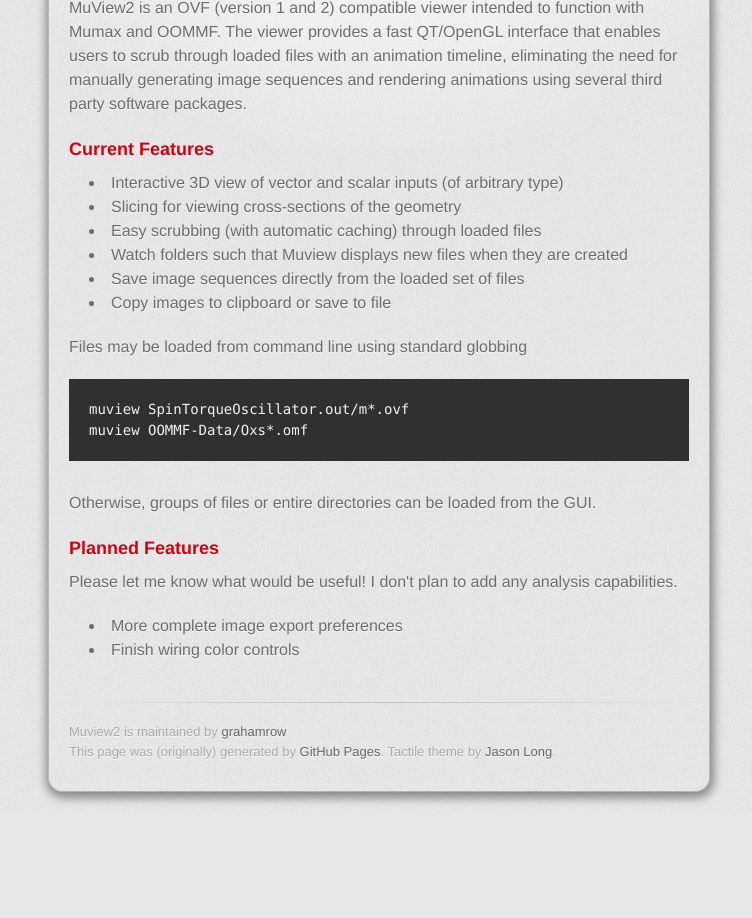
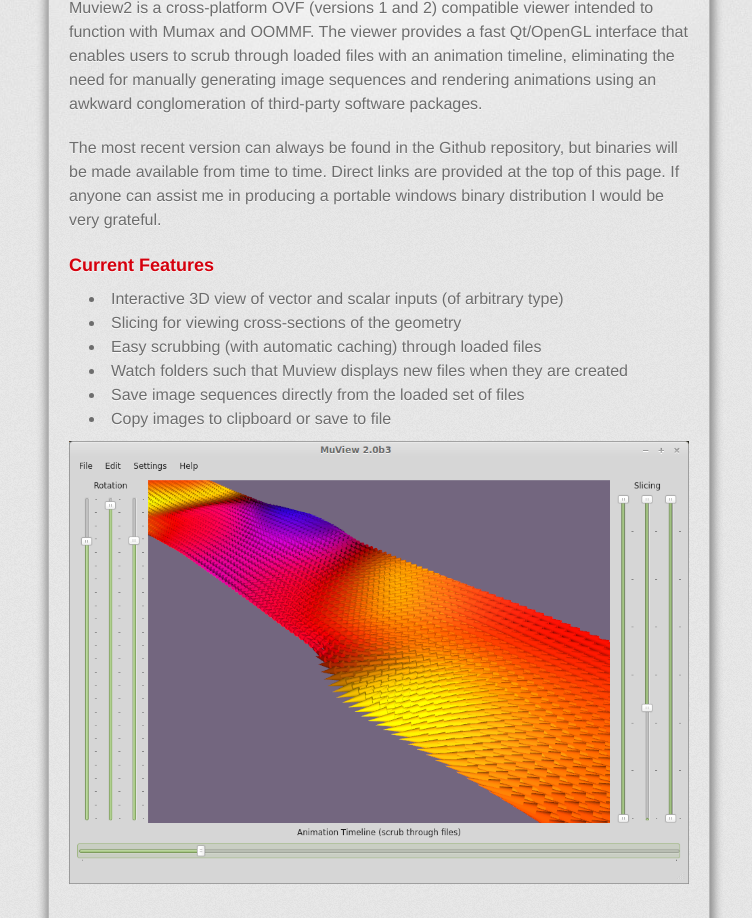
Before and after one commit to grahamrow/Muview2, a plain HTML site: page index.html in a window 1280 px wide. Shown: the part 444-1362 px from the top of the page, without its empty margins (261-1013 px from the left). Before the commit the page ends 1256 px from the top, so only its background shows below. Drawn offline with Linux system fonts and the light colour scheme; a web font is replaced by a local one.

Commit message:
Updated banner, text, added screenshot and google analytics code

```diff
--- a/index.html
+++ b/index.html
@@ -10,6 +10,15 @@
     <!--[if lt IE 9]>
     <script src="//html5shiv.googlecode.com/svn/trunk/html5.js"></script>
     <![endif]-->
+    <script>
+      (function(i,s,o,g,r,a,m){i['GoogleAnalyticsObject']=r;i[r]=i[r]||function(){
+      (i[r].q=i[r].q||[]).push(arguments)},i[r].l=1*new Date();a=s.createElement(o),
+      m=s.getElementsByTagName(o)[0];a.async=1;a.src=g;m.parentNode.insertBefore(a,m)
+      })(window,document,'script','//www.google-analytics.com/analytics.js','ga');
+
+      ga('create', 'UA-48518712-1', 'grahamrow.github.io');
+      ga('send', 'pageview');
+    </script>
     <title>Muview2 by Graham Rowlands</title>
   </head>
 
@@ -34,7 +43,9 @@
           <h3>
 <a name="muview2" class="anchor" href="#muview2"><span class="octicon octicon-link"></span></a>Muview2</h3>
 
-<p>MuView2 is an OVF (version 1 and 2) compatible viewer intended to function with Mumax and OOMMF. The viewer provides a fast QT/OpenGL interface that enables users to scrub through loaded files with an animation timeline, eliminating the need for manually generating image sequences and rendering animations using several third party software packages.</p>
+<p>Muview2 is a cross-platform OVF (versions 1 and 2) compatible viewer intended to function with Mumax and OOMMF. The viewer provides a fast Qt/OpenGL interface that enables users to scrub through loaded files with an animation timeline, eliminating the need for manually generating image sequences and rendering animations using an awkward conglomeration of third-party software packages.</p>
+
+<p>The most recent version can always be found in the Github repository, but binaries will be made available from time to time. Direct links are provided at the top of this page. If anyone can assist me in producing a portable windows binary distribution I would be very grateful.</p>
 
 <h3>
 <a name="current-features" class="anchor" href="#current-features"><span class="octicon octicon-link"></span></a>Current Features</h3>
@@ -46,6 +57,9 @@
 <li>Watch folders such that Muview displays new files when they are created</li>
 <li>Save image sequences directly from the loaded set of files</li>
 <li>Copy images to clipboard or save to file</li>
+
+<img src="images/screenshot-1.png" />
+
 </ul><p>Files may be loaded from command line using standard globbing</p>
 
 <pre><code>muview SpinTorqueOscillator.out/m*.ovf
@@ -57,11 +71,11 @@ muview OOMMF-Data/Oxs*.omf
 <h3>
 <a name="planned-features" class="anchor" href="#planned-features"><span class="octicon octicon-link"></span></a>Planned Features</h3>
 
-<p>Please let me know what would be useful! I don't plan to add any analysis capabilities.</p>
+<p>Please let me know what would be useful! I don't plan to add any analysis capabilities, at least in the near future.</p>
 
 <ul>
 <li>More complete image export preferences</li>
-<li>Finish wiring color controls</li>
+<li>More complete control over vector/cone display</li>
 </ul>
         </section>
 
--- a/stylesheets/stylesheet.css
+++ b/stylesheets/stylesheet.css
@@ -123,6 +123,7 @@ header h2 {
 
 #container .inner img {
   max-width: 100%;
+  margin: 10px 0;
 }
 
 #downloads {
```
Also changed, not shown: images/header.png, images/screenshot-1.png (added).
